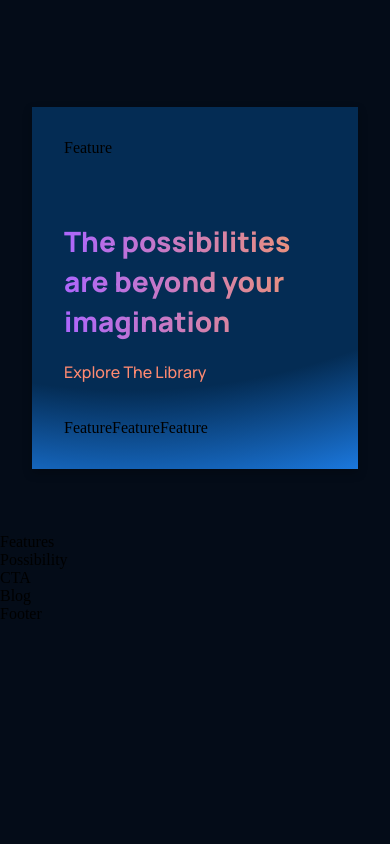
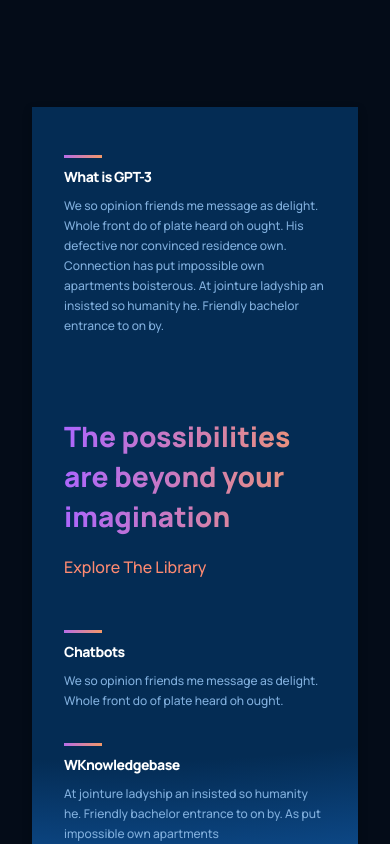
Before and after one commit to FabKaiz/modern-gpt3-react, a React (Create React App) app: page / in a window 390 px wide. Shown: the part 1320-2164 px from the top of the page. Before the commit the page ends 1943 px from the top, so only its background shows below. Built offline with nearby package versions, Linux system fonts and the light colour scheme.

Commit message:
added features and whqtgpt3  css and media queries

```diff
--- a/src/components/feature/Feature.jsx
+++ b/src/components/feature/Feature.jsx
@@ -1,10 +1,16 @@
 import React from 'react'
 import './feature.css'
 
-const Feature = () => {
+const Feature = ({ title, text }) => {
   return (
-    <div>
-      Feature
+    <div className="gpt3__features-container_feature">
+      <div className="gpt3__features-container_feature-title">
+        <div></div>
+        <h1>{title}</h1>
+      </div>
+      <div className="gpt3__features-container_feature-text">
+        <p>{text}</p>
+      </div>
     </div>
   )
 }
--- a/src/components/feature/feature.css
+++ b/src/components/feature/feature.css
@@ -0,0 +1,59 @@
+.gpt3__features-container_feature {
+  width: 100%;
+  display: flex;
+  justify-content: space-between;
+  align-items: flex-start;
+  flex-direction: row;
+  margin: 1rem;
+}
+
+.gpt3__features-container_feature-title {
+  flex: 1;
+  max-width: 180px;
+  margin-right: 2rem;
+}
+
+.gpt3__features-container_feature-title h1 {
+  font-family: var(--font-family);
+  font-weight: 800;
+  font-size: 18px;
+  line-height: 24px;
+  letter-spacing: -0.04em;
+  color: #FFFFFF;
+}
+
+.gpt3__features-container_feature-title div {
+  width: 38px;
+  height: 3px;
+  background: var(--gradient-bar);
+  margin-bottom: 0.5rem;
+}
+
+.gpt3__features-container_feature-text {
+  flex: 2;
+  display: flex;
+}
+
+.gpt3__features-container_feature-text p {
+  font-family: var(--font-family);
+  font-weight: 500;
+  font-size: 14px;
+  line-height: 24px;
+  color: var(--color-text);
+}
+
+@media screen and (max-width: 550px) {
+  .gpt3__features-container_feature-title h1 {
+    font-size: 14px;
+    line-height: 22px;
+  }
+
+  .gpt3__features-container_feature-text p {
+    font-size: 12px;
+    line-height: 20px;
+  }
+
+  .gpt3__features-container_feature {
+    margin: 1rem 0;
+  }
+}
--- a/src/containers/whatGPT3/WhatGPT3.jsx
+++ b/src/containers/whatGPT3/WhatGPT3.jsx
@@ -6,16 +6,35 @@
   return (
     <div className="gpt3__whatgpt3 section__margin" id="wgpt3">
       <div className="gpt3__whatgpt3-feature">
-        <Feature />
+        <Feature
+          title="What is GPT-3"
+          text="We so opinion friends me message as delight. Whole front
+            do of plate heard oh ought. His defective nor convinced residence own.
+            Connection has put impossible own apartments boisterous.
+            At jointure ladyship an insisted so humanity he. Friendly bachelor
+            entrance to on by."
+        />
       </div>
       <div className="gpt3__whatgpt3-heading">
         <h1 className="gradient__text">The possibilities are beyond your imagination</h1>
         <p>Explore The Library</p>
       </div>
       <div className="gpt3__whatgpt3-container">
-        <Feature />
-        <Feature />
-        <Feature />
+        <Feature
+          title="Chatbots"
+          text="We so opinion friends me message as delight. Whole front do of plate
+          heard oh ought. "
+        />
+        <Feature
+          title="WKnowledgebase"
+          text="At jointure ladyship an insisted so humanity he. Friendly bachelor
+          entrance to on by. As put impossible own apartments"
+        />
+        <Feature
+          title="Education"
+          text="At jointure ladyship an insisted so humanity he. Friendly bachelor
+          entrance to on by. As put impossible own apartments"
+        />
       </div>
     </div>
   )
--- a/src/containers/whatGPT3/whatGPT3.css
+++ b/src/containers/whatGPT3/whatGPT3.css
@@ -72,7 +72,7 @@
   }
 }
 
-.gpt3__whatgpt3-container .gpt3__features-container__feature {
+.gpt3__whatgpt3-container .gpt3__features-container_feature {
   flex: 1;
   margin: 1rem;
   min-width: 210px;
@@ -85,7 +85,7 @@
 }
 
 @media screen and (max-width: 650px) {
-  .gpt3__whatgpt3-feature .gpt3__features-container__feature {
+  .gpt3__whatgpt3-feature .gpt3__features-container_feature {
       flex-direction: column;
   }
 
@@ -99,9 +99,15 @@
   }
 }
 
+@media screen and (max-width: 550px) {
+  .gpt3__whatgpt3-container .gpt3__features-container_feature {
+    margin: 1rem 0;
+  }
+}
+
 @media screen and (max-width: 350px) {
   /* Customizing feature component as per needs */
-  .gpt3__whatgpt3-container .gpt3__features-container__feature {
+  .gpt3__whatgpt3-container .gpt3__features-container_feature {
       margin: 1rem 0;
       min-width: 100%;
   }
```
